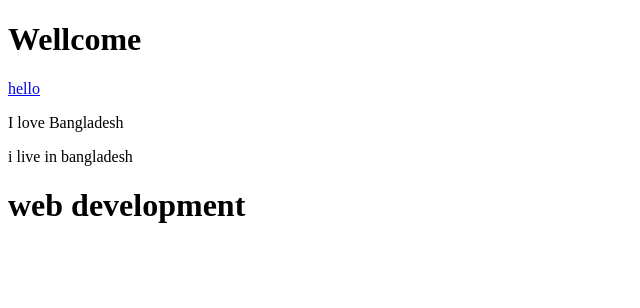
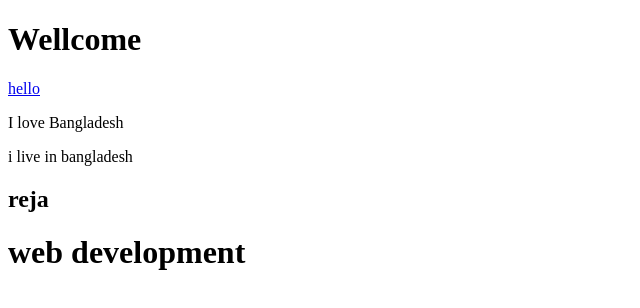
Before and after one commit to rejaur990/my-first-github-repo, a plain HTML site: page index.html in a window 1280 px wide. Shown: the whole page, without its empty margins (0-640 px from the left). Drawn offline with Linux system fonts and the light colour scheme.

Commit message:
socond commit

```diff
--- a/index.html
+++ b/index.html
@@ -10,6 +10,7 @@
     <a href="/index2.html">hello </a>
     <p>I love Bangladesh</p>
     <p> i live in bangladesh</p>
+    <h2>reja</h2>
     <h1>web development</h1>
 </body>
 </html>
```
